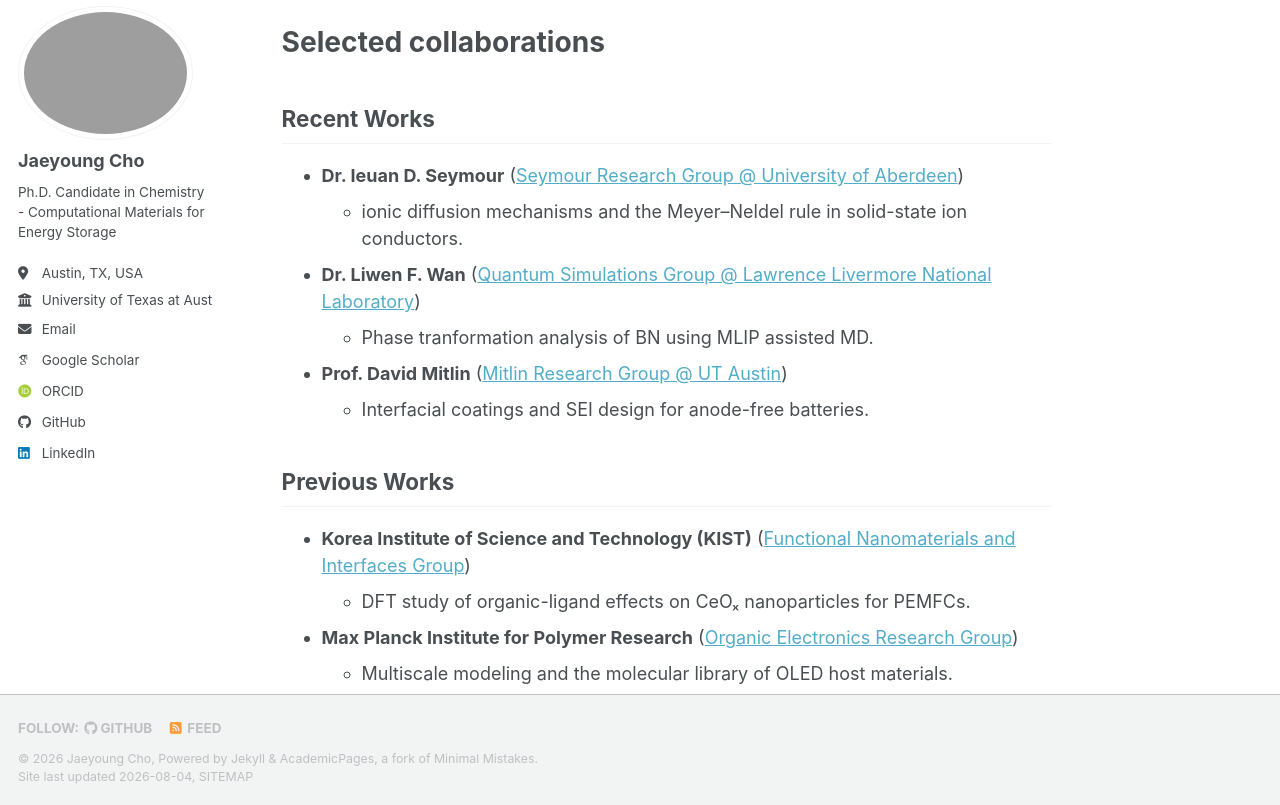
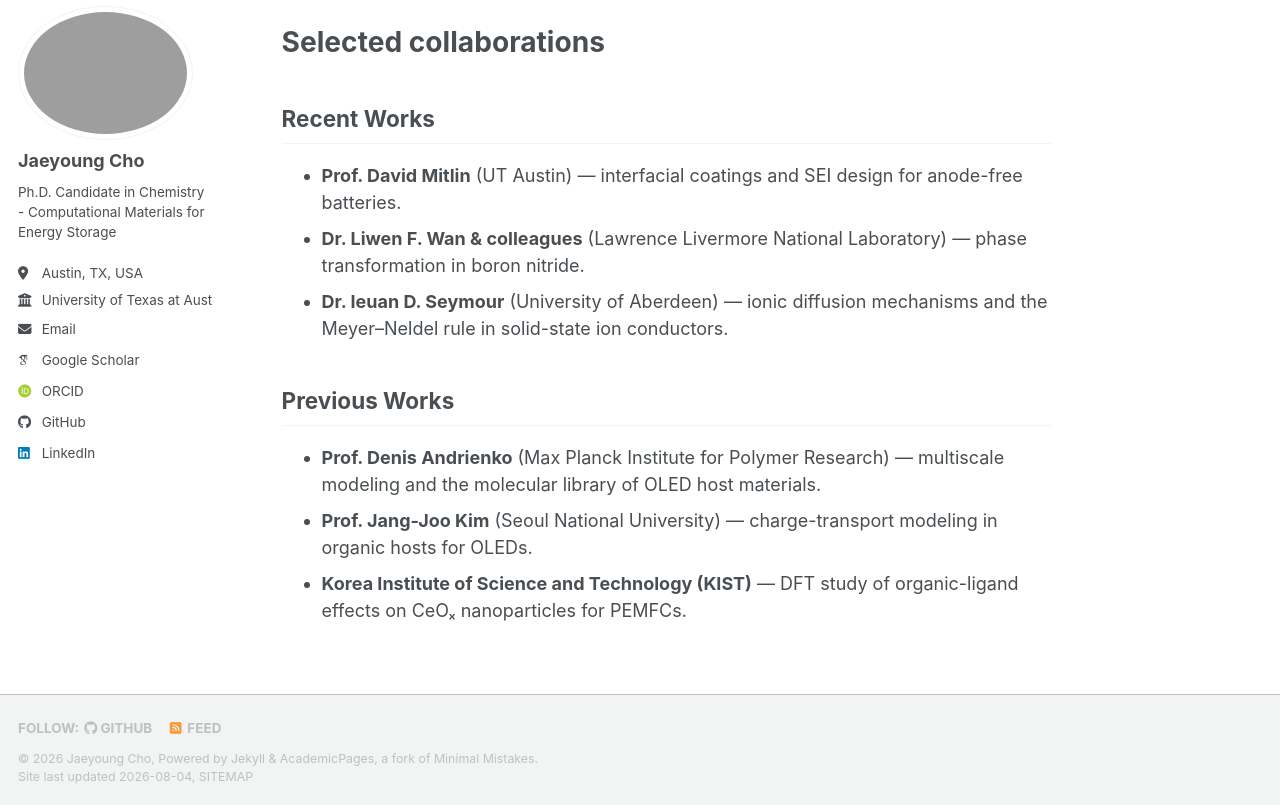
Before and after one commit to jycho5758/jycho5758.github.io, a Jekyll site: the page built from _pages/research.md, in a window 1280 px wide and 900 px high, scrolled down 517 px, cut to the strip 95-900 px from the top of the window. Built offline with Jekyll 4.4.1, drawn with Linux system fonts in a browser that asks for light colours; some web fonts are replaced; a script bundle is joined from its source files by our own code; library files that are not in the unit come from our copies.

Commit message:
Update research.md

```diff
--- a/_pages/research.md
+++ b/_pages/research.md
@@ -33,16 +33,12 @@ Selected collaborations
 
 Recent Works
 ------
-- **Dr. Ieuan D. Seymour** ([Seymour Research Group @ University of Aberdeen](https://www.abdn.ac.uk/people/ieuan.seymour))
-  * ionic diffusion mechanisms and the Meyer–Neldel rule in solid-state ion conductors.
-- **Dr. Liwen F. Wan** ([Quantum Simulations Group @ Lawrence Livermore National Laboratory](https://qsg.llnl.gov))
-  * Phase tranformation analysis of BN using MLIP assisted MD.
-- **Prof. David Mitlin** ([Mitlin Research Group @ UT Austin](https://sites.google.com/view/mitlin-group/home?authuser=0))
-  * Interfacial coatings and SEI design for anode-free batteries.
+- **Prof. David Mitlin** (UT Austin) — interfacial coatings and SEI design for anode-free batteries.
+- **Dr. Liwen F. Wan & colleagues** (Lawrence Livermore National Laboratory) — phase transformation in boron nitride.
+- **Dr. Ieuan D. Seymour** (University of Aberdeen) — ionic diffusion mechanisms and the Meyer–Neldel rule in solid-state ion conductors.
 
 Previous Works
 ------
-- **Korea Institute of Science and Technology (KIST)** ([Functional Nanomaterials and Interfaces Group](https://sites.google.com/site/jinyclass/home))
-  * DFT study of organic-ligand effects on CeOₓ nanoparticles for PEMFCs.
-- **Max Planck Institute for Polymer Research** ([Organic Electronics Research Group](https://pages-andrienko-10bcaa2045685d6c9509367c68ef5f030a701b968e1f8e8.pages.mpip-mainz.mpg.de))
-  * Multiscale modeling and the molecular library of OLED host materials.
+- **Prof. Denis Andrienko** (Max Planck Institute for Polymer Research) — multiscale modeling and the molecular library of OLED host materials.
+- **Prof. Jang-Joo Kim** (Seoul National University) — charge-transport modeling in organic hosts for OLEDs.
+- **Korea Institute of Science and Technology (KIST)** — DFT study of organic-ligand effects on CeOₓ nanoparticles for PEMFCs.
```
Also changed, not shown: other parts of _pages/research.md (+2 -2 lines).
